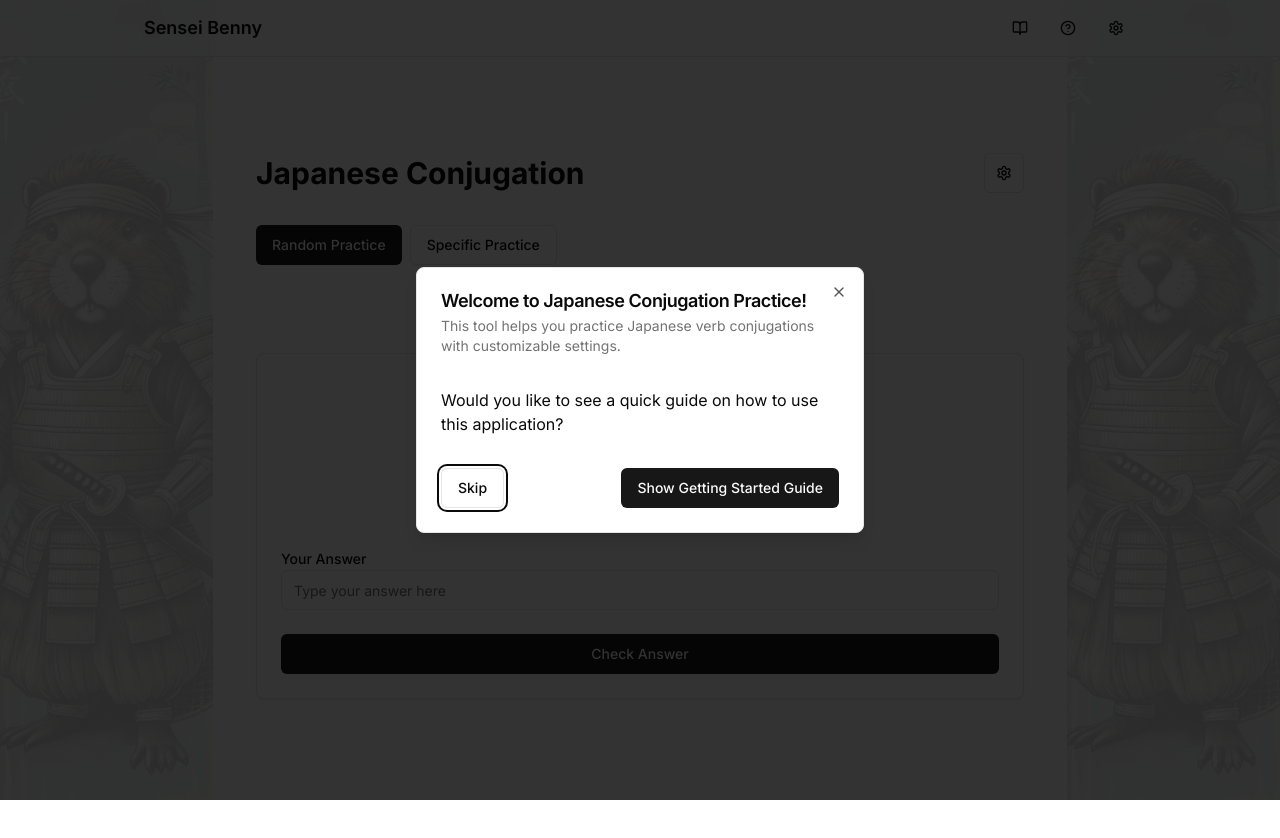
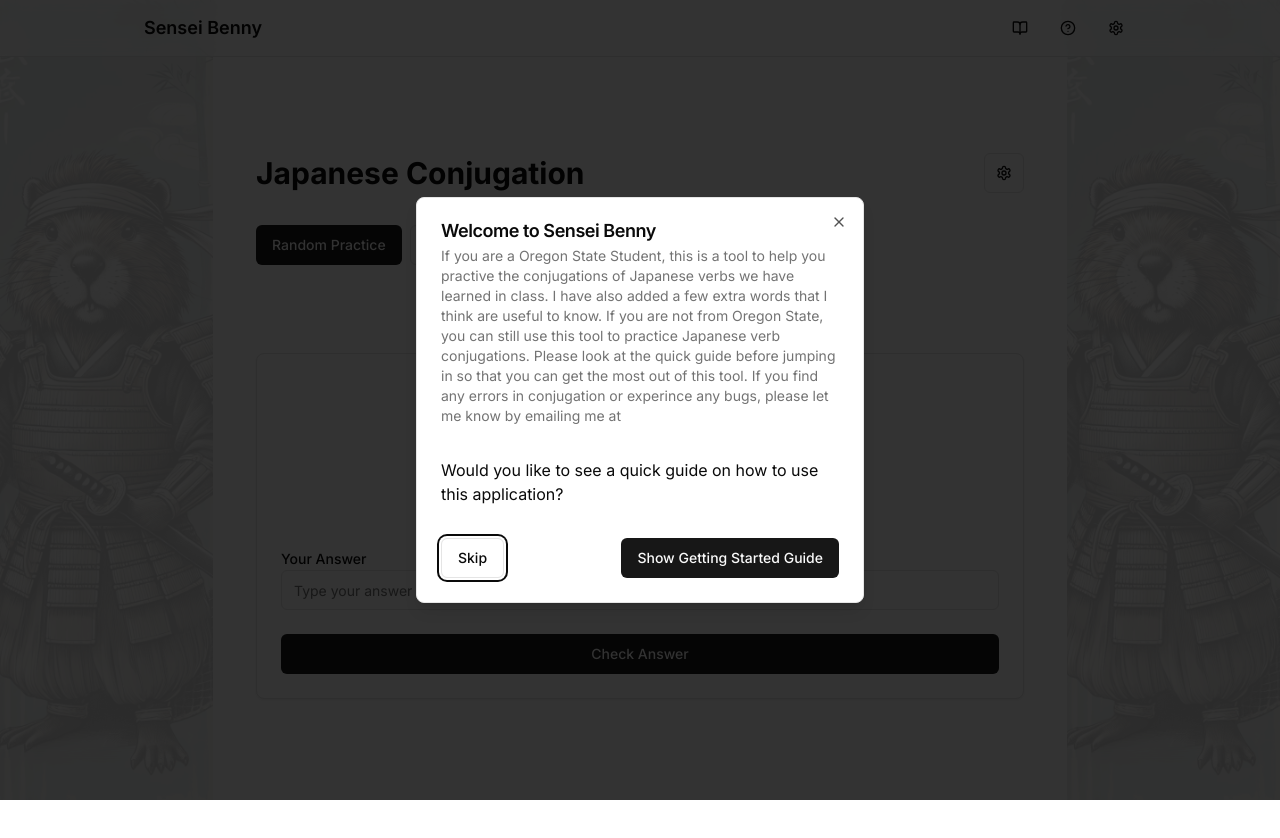
Before and after one commit to SawyerJLamont/SenseiBenny, a Next.js app: page / in a window 1280 px wide. Shown: the top 838 px of the page. Built offline with nearby package versions, Linux system fonts and the light colour scheme.

Commit message:
1.1.4 Finally running well, changed first time dialouge

```diff
--- a/components/first-time-modal.tsx
+++ b/components/first-time-modal.tsx
@@ -38,9 +38,14 @@ export default function FirstTimeModal() {
     <Dialog open={isOpen} onOpenChange={setIsOpen}>
       <DialogContent className="sm:max-w-md">
         <DialogHeader>
-          <DialogTitle>Welcome to Japanese Conjugation Practice!</DialogTitle>
+          <DialogTitle>Welcome to Sensei Benny</DialogTitle>
           <DialogDescription>
-            This tool helps you practice Japanese verb conjugations with customizable settings.
+            If you are a Oregon State Student, this is a tool to help you practive the conjugations
+            of Japanese verbs we have learned in class. I have also added a few extra words that I think are
+            useful to know. If you are not from Oregon State, you can still use this tool to practice
+            Japanese verb conjugations. Please look at the quick guide before jumping in so that you can
+            get the most out of this tool. If you find any errors in conjugation or experince any bugs,
+            please let me know by emailing me at <a href="mailto: lamontsa@oregonstate.edu "></a>
           </DialogDescription>
         </DialogHeader>
         <div className="space-y-4 py-4">
```
